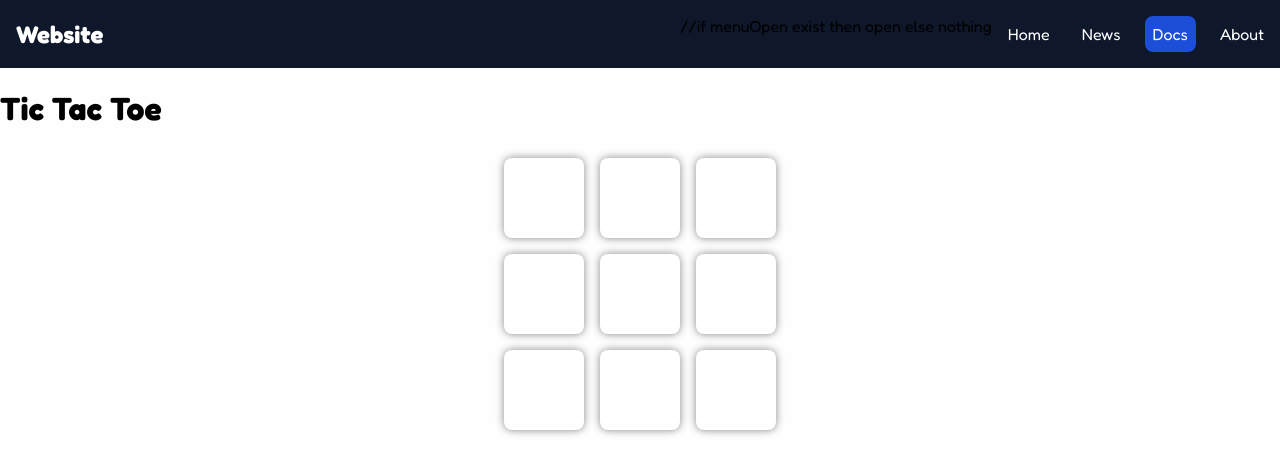
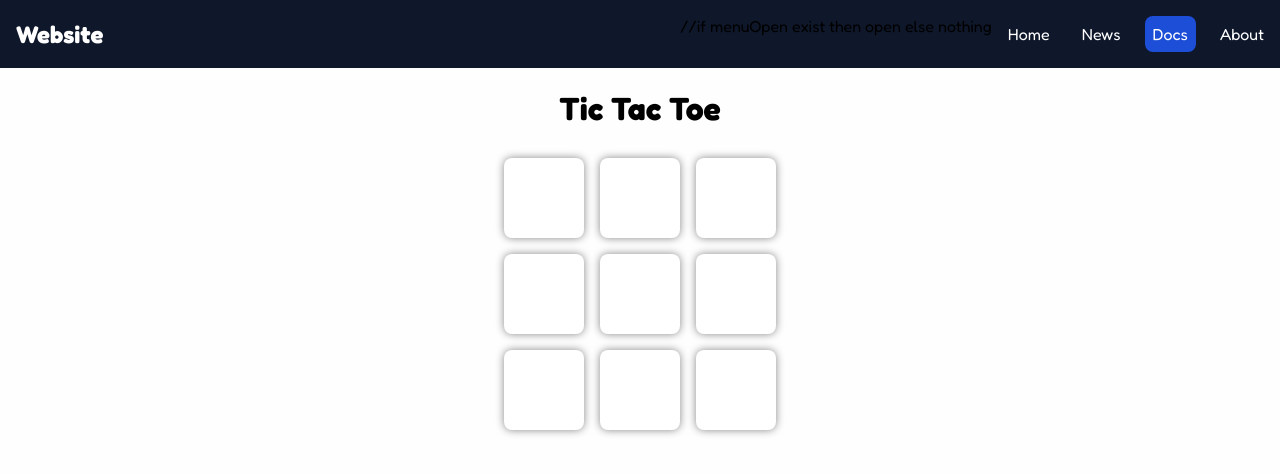
Before and after one commit to Afekadar/react2, a React (Create React App) app: page /Docs in a window 1280 px wide. Shown: the top 474 px of the page. Built offline with nearby package versions, Linux system fonts and the light colour scheme.

Commit message:
centered tic tac title

```diff
--- a/src/App.css
+++ b/src/App.css
@@ -12,3 +12,6 @@ body {
   background-color: #fefefe;
   font-family: "Fredoka", sans-serif;
 }
+.top{
+  text-align: center;
+}
--- a/src/Components/pages/Docs.js
+++ b/src/Components/pages/Docs.js
@@ -19,7 +19,7 @@ export const Docs = () => {
   };
   return (
     <div className="App">
-      <h1>Tic Tac Toe</h1>
+      <h1 className="top">Tic Tac Toe</h1>
       <Board board={board} onClick={handleBoxClick} />
     </div>
   );
```
